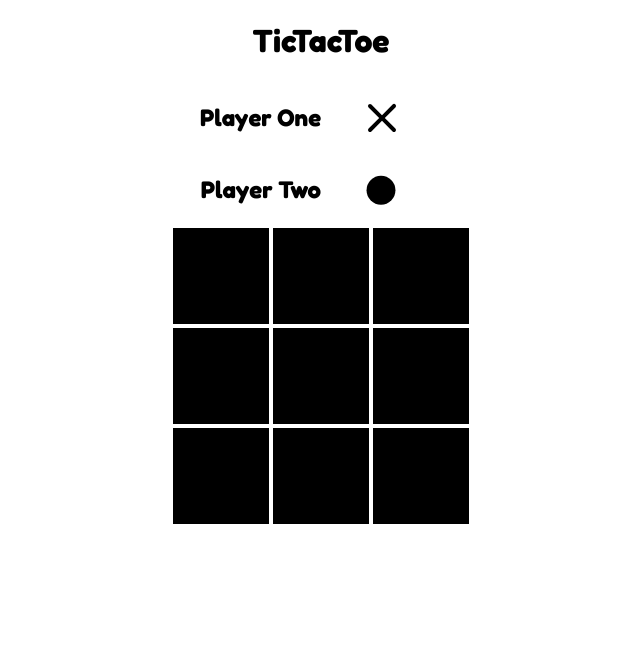
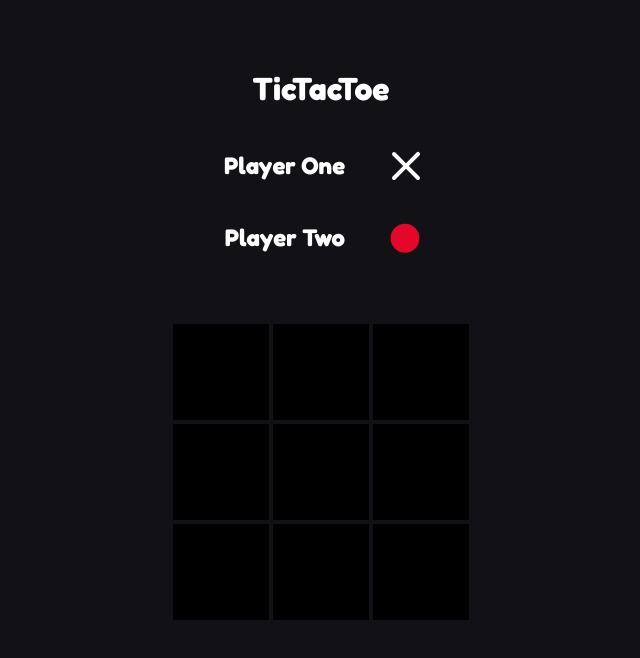
Before and after one commit to deliags/TicTacToe, a plain HTML site: page index.html in a window 1280 px wide. Shown: the whole page, without its empty margins (319-959 px from the left). Drawn offline with Linux system fonts and the light colour scheme.

Commit message:
add style improvements

```diff
--- a/index.html
+++ b/index.html
@@ -30,7 +30,7 @@
       <svg version="1.1" id="Layer_1" xmlns="http://www.w3.org/2000/svg" xmlns:xlink="http://www.w3.org/1999/xlink"
         x="0px" y="0px" width="32px" height="32px" viewBox="0 0 120 120" enable-background="new 0 0 120 120"
         xml:space="preserve">
-        <circle cx="60" cy="60.834" r="54.167" />
+        <circle fill="#e4072a" cx="60" cy="60.834" r="54.167" />
       </svg>
     </h2>
   </div>
--- a/styles.css
+++ b/styles.css
@@ -11,6 +11,8 @@
 body{
   margin: 0;
   font-family: 'Fredoka', var(--font-backup);
+  background-color: #121116;
+  color: white;
 }
 
 .header{
@@ -18,6 +20,8 @@ body{
   flex-direction: column;
   place-content: center;
   place-items: center;
+  margin-top: 3rem;
+  margin-bottom: 3rem;
 }
 
 .player-title{
@@ -26,6 +30,7 @@ body{
   place-items: center;
   grid-template-columns: 1fr 1fr;
   position:relative;
+  margin-left: 3rem;
 }
 
 .board{
@@ -39,7 +44,7 @@ body{
   width: var(--cell-size);
   height: var(--cell-size);
   background-color: black;
-  border: 2px solid white;
+  border: 2px solid #121116;
   display: flex;
   place-content: center;
   place-items: center;
@@ -122,14 +127,16 @@ body{
   font-size: 3rem;
   background-color: white;
   border: 1px solid black;
+  border-radius: 10px;
   padding: .25em .5em;
+  margin-top: 2rem;
   cursor: pointer;
 }
 
 .game-result button:hover {
   background-color: black;
-  color: white;
-  border-color: white;
+  color: #e4072a;
+  border-color: rgb(228, 7, 42);
 }
 
 .game-result.show {
```
